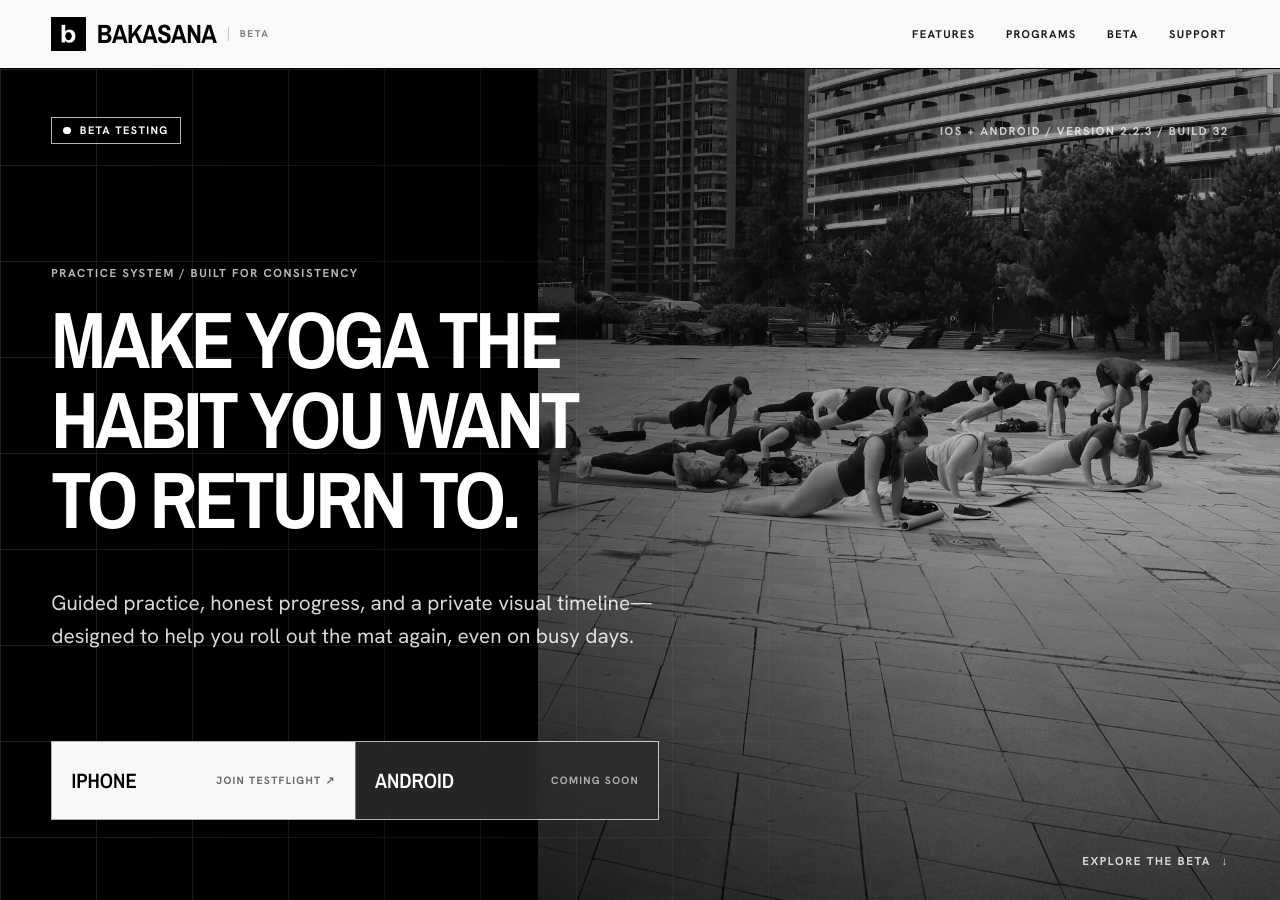
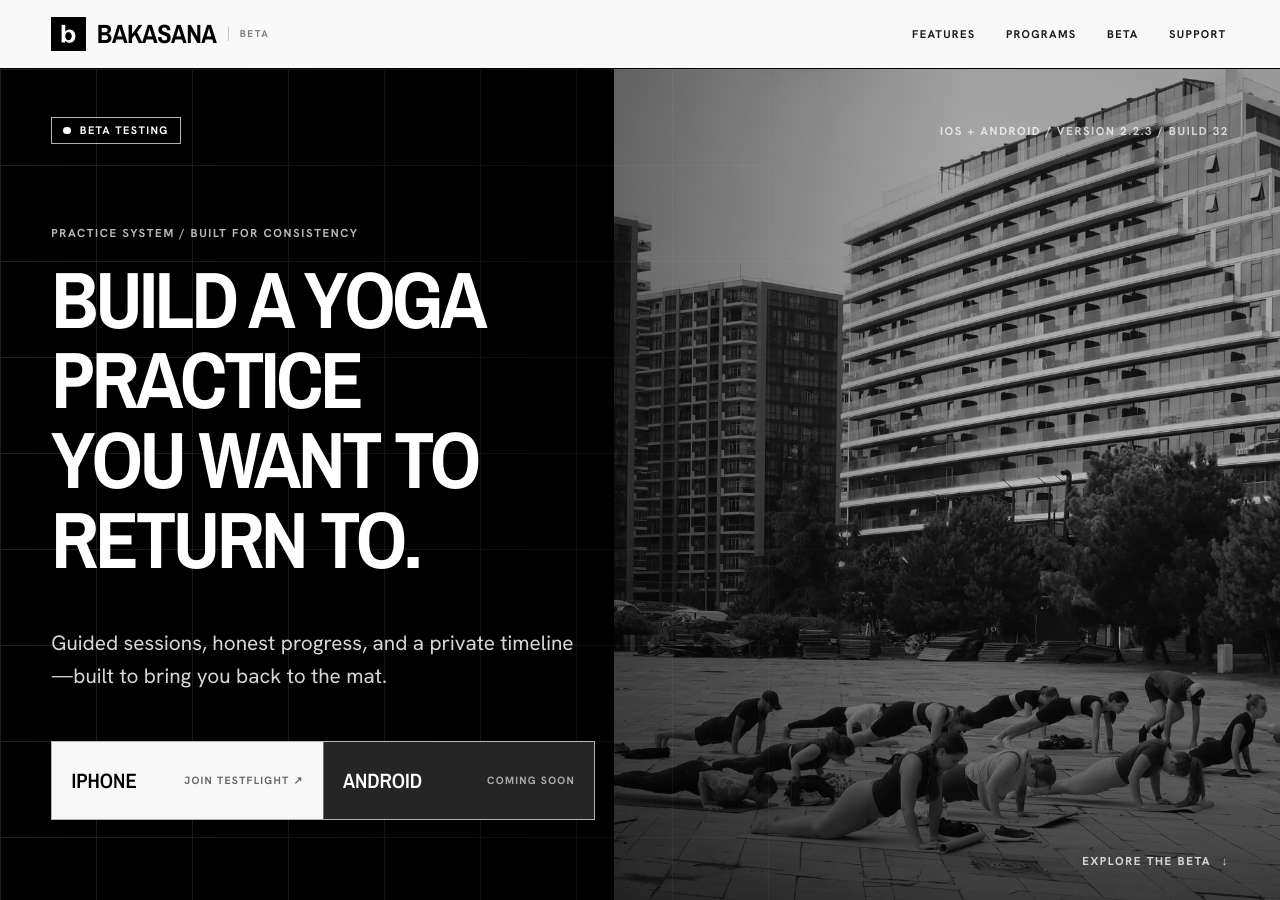
Before and after one commit to abelmosch/BKSN, a Jekyll site: the page built from index.html, in a window 1280 px wide and 900 px high. Built offline with Jekyll 4.4.1, drawn with Linux system fonts in a browser that asks for light colours.

Commit message:
Refine homepage content and adjust hero section styles for improved layout and readability

```diff
--- a/assets/css/main.css
+++ b/assets/css/main.css
@@ -231,7 +231,7 @@ main {
 
 .hero-media {
   position: absolute;
-  inset: 0 0 0 42%;
+  inset: 0 0 0 48%;
   z-index: -3;
   overflow: hidden;
   background: var(--ink);
@@ -242,7 +242,7 @@ main {
   height: 100%;
   display: block;
   object-fit: cover;
-  object-position: center bottom;
+  object-position: center 70%;
 }
 
 .hero-shade {
@@ -312,7 +312,7 @@ main {
 }
 
 .hero-copy {
-  max-width: 51rem;
+  max-width: 34rem;
   align-self: center;
   padding-block: 4rem 2rem;
 }
@@ -332,7 +332,7 @@ main {
 }
 
 .hero h1 {
-  max-width: 48rem;
+  max-width: 34rem;
   margin: 0;
   font-size: clamp(3.75rem, 6.25vw, 5rem);
   font-weight: 700;
@@ -342,7 +342,7 @@ main {
 }
 
 .hero-lede {
-  max-width: 38rem;
+  max-width: 34rem;
   margin: clamp(1.75rem, 4vw, 3rem) 0 0;
   color: rgba(255, 255, 255, 0.84);
   font-size: clamp(1rem, 2vw, 1.3rem);
@@ -350,7 +350,7 @@ main {
 }
 
 .hero-actions {
-  width: min(100%, 38rem);
+  width: min(100%, 34rem);
   display: grid;
   grid-template-columns: repeat(2, 1fr);
   gap: 1px;
--- a/index.html
+++ b/index.html
@@ -9,7 +9,7 @@ social_description: Guided yoga practice, honest progress tracking, and a privat
 
 <section class="hero" aria-labelledby="hero-title">
   <div class="hero-media" aria-hidden="true">
-    <img class="hero-image" src="{{ '/assets/images/event_welcome_onboarding.jpg' | relative_url }}" alt="" fetchpriority="high">
+    <img class="hero-image" src="{{ '/assets/images/event_welcome_hero.jpg' | relative_url }}" alt="" fetchpriority="high">
   </div>
   <div class="hero-shade" aria-hidden="true"></div>
   <div class="hero-grid" aria-hidden="true"></div>
@@ -22,8 +22,8 @@ social_description: Guided yoga practice, honest progress tracking, and a privat
 
     <div class="hero-copy">
       <p class="eyebrow label-caps">Practice system / Built for consistency</p>
-      <h1 id="hero-title">Make yoga the habit you want to return to.</h1>
-      <p class="hero-lede">Guided practice, honest progress, and a private visual timeline—designed to help you roll out the mat again, even on busy days.</p>
+      <h1 id="hero-title">Build a yoga practice you want to return to.</h1>
+      <p class="hero-lede">Guided sessions, honest progress, and a private timeline—built to bring you back to the mat.</p>
     </div>
 
     <div class="hero-actions" aria-label="App availability">
```
Also changed, not shown: assets/images/event_welcome_hero.jpg (added).
